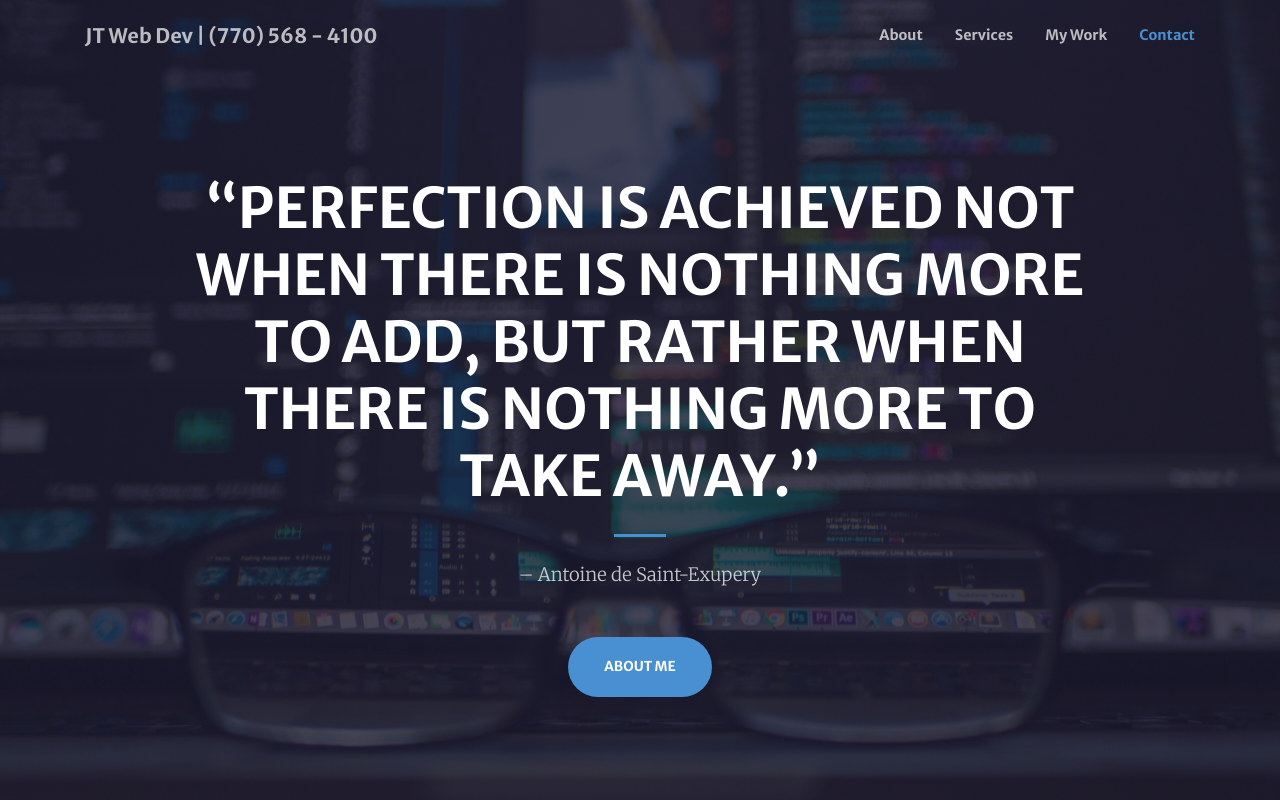
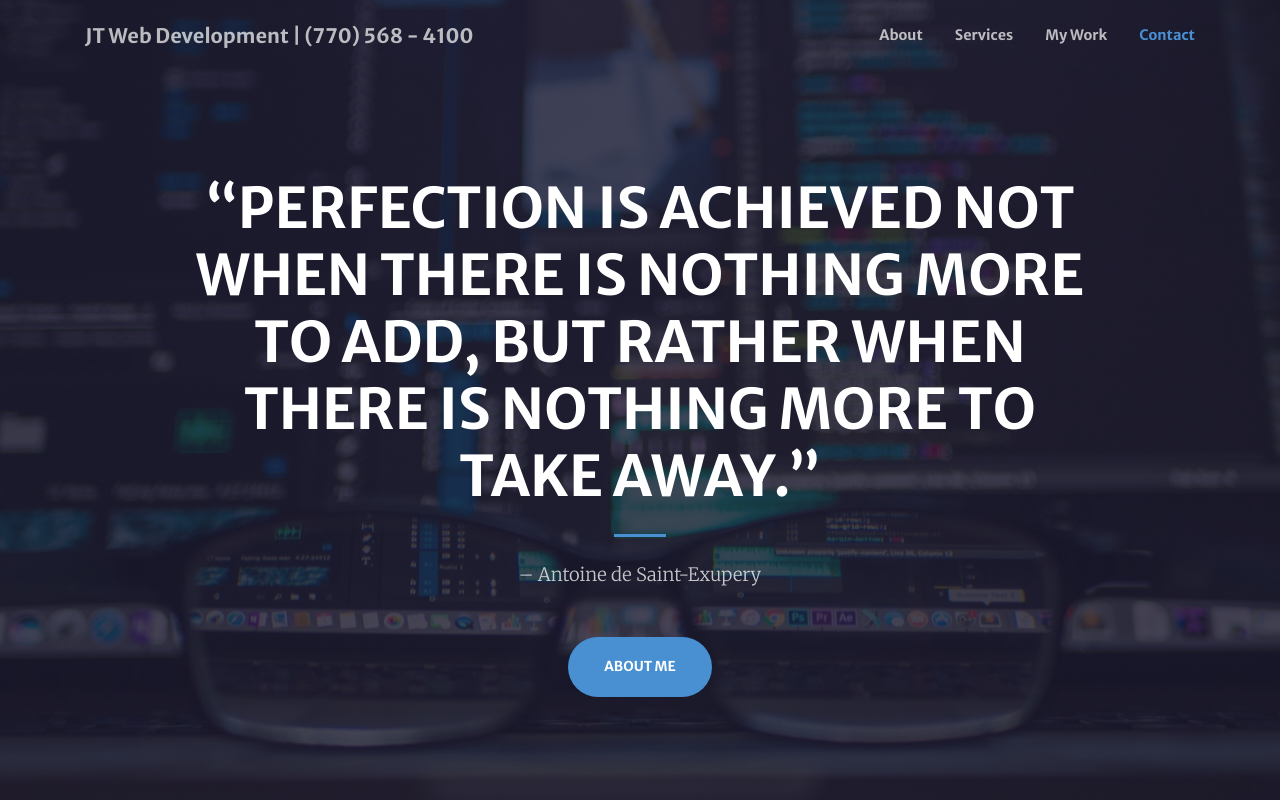
Before and after one commit to julianamtyler/mypage, a website with bundled scripts: page index.html in a window 1280 px wide. Shown: the top 800 px of the page. Built offline with nearby package versions, Linux system fonts and the light colour scheme.

Commit message:
site name

```diff
--- a/index.html
+++ b/index.html
@@ -31,7 +31,7 @@
   <!-- Navigation -->
   <nav class="navbar navbar-expand-lg navbar-light fixed-top py-3" id="mainNav">
     <div class="container">
-      <a class="navbar-brand js-scroll-trigger" href="#page-top">JT Web Dev | (770) 568 - 4100</a>
+      <a class="navbar-brand js-scroll-trigger" href="#page-top">JT Web Development | (770) 568 - 4100</a>
       <button class="navbar-toggler navbar-toggler-right" type="button" data-toggle="collapse"
         data-target="#navbarResponsive" aria-controls="navbarResponsive" aria-expanded="false"
         aria-label="Toggle navigation">
```
